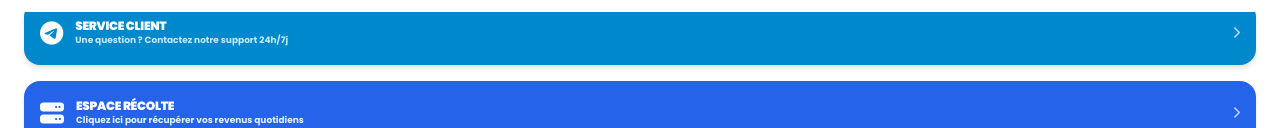
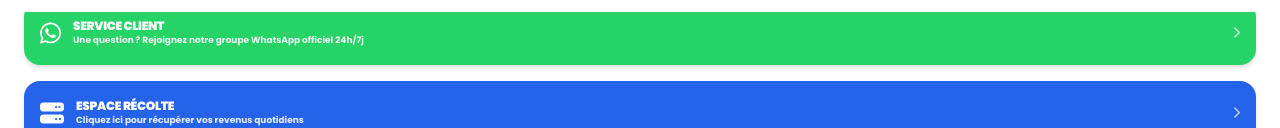
Before and after one commit to axiosiss/.com-hp, a plain HTML site: page compte.html in a window 1280 px wide. Shown: the part 788-916 px from the top of the page. Drawn offline with nearby package versions, Linux system fonts and the light colour scheme; no server answers; sample sign-in values are in the browser's storage.

Commit message:
Update compte.html

```diff
--- a/compte.html
+++ b/compte.html
@@ -133,13 +133,13 @@
 
     <!-- Centre de Support & Outils -->
     <div class="px-6 space-y-4">
-        <!-- Service Client officiel Telegram -->
-        <a href="https://t.me/+sF_ydkw7f-M1NjQ0" target="_blank" class="flex items-center justify-between bg-[#0088cc] text-white p-4 rounded-2xl shadow-md active:scale-[0.98] transition-all">
+        <!-- Service Client officiel WhatsApp -->
+        <a href="https://chat.whatsapp.com/DsCunfycojmHx3oqLbKGGb?mode=gi_t" target="_blank" class="flex items-center justify-between bg-[#25D366] text-white p-4 rounded-2xl shadow-md active:scale-[0.98] transition-all">
             <div class="flex items-center gap-3">
-                <i class="fab fa-telegram-plane text-2xl"></i>
+                <i class="fab fa-whatsapp text-2xl"></i>
                 <div>
                     <p class="text-xs font-black uppercase tracking-tight">Service Client</p>
-                    <p class="text-[9px] font-bold opacity-80">Une question ? Contactez notre support 24h/7j</p>
+                    <p class="text-[9px] font-bold opacity-90">Une question ? Rejoignez notre groupe WhatsApp officiel 24h/7j</p>
                 </div>
             </div>
             <i class="fa-solid fa-chevron-right text-xs opacity-70"></i>
```
